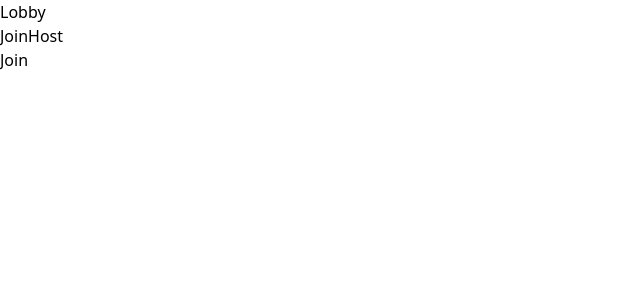
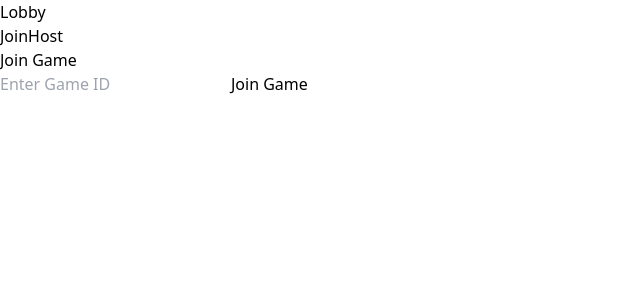
Before and after one commit to maticdremelj/Kraljevih15, a React (Vite) app in the folder boardgame/: page /lobby/join in a window 1280 px wide. Shown: the top 300 px of the page, without its empty margins (0-640 px from the left). Built offline with nearby package versions, Linux system fonts and the light colour scheme; no server answers.

Commit message:
Webrtc connection

```diff
--- a/boardgame/src/assets/Join.jsx
+++ b/boardgame/src/assets/Join.jsx
@@ -1,7 +1,97 @@
-const Join = () => (
-  <div>
-    Join
-  </div>
-);
+import { useEffect, useRef, useState } from "react";
+import { db } from "../firebaseConfig"; // ✅ Import Firestore instance
+import { doc, getDoc, setDoc } from "firebase/firestore";
+import { createPeerConnection, createAnswer } from "../webrtcUtils";
+
+const Join = () => {
+  const pcRef = useRef(null);
+  const [gameId, setGameId] = useState("");
+  const [error, setError] = useState(null);
+  const [isConnecting, setIsConnecting] = useState(false);
+  const [connected, setConnected] = useState(false);
+
+  useEffect(() => {
+    pcRef.current = createPeerConnection();
+
+    return () => {
+      if (pcRef.current) {
+        pcRef.current.close();
+        pcRef.current = null;
+      }
+    };
+  }, []);
+
+  const handleJoinGame = async () => {
+    setError(null);
+    setIsConnecting(true);
+
+    const pc = pcRef.current;
+    if (!pc || pc.signalingState === "closed") {
+      setError("PeerConnection is closed or not initialized.");
+      setIsConnecting(false);
+      return;
+    }
+
+    try {
+      const gameRef = doc(db, "games", gameId);
+      const gameSnapshot = await getDoc(gameRef);
+
+      if (!gameSnapshot.exists()) {
+        setError("Game ID not found.");
+        setIsConnecting(false);
+        return;
+      }
+
+      const gameData = gameSnapshot.data();
+      if (!gameData.offer) {
+        setError("No offer found for this Game ID.");
+        setIsConnecting(false);
+        return;
+      }
+
+      console.log("Offer received from Firestore:", gameData.offer);
+
+      // ✅ Set remote description (the host's offer)
+      await pc.setRemoteDescription(new RTCSessionDescription(gameData.offer));
+
+      // ✅ Create an answer
+      const answer = await createAnswer(pc);
+
+      // ✅ Save the answer to Firestore
+      await setDoc(gameRef, { answer }, { merge: true });
+
+      console.log("Answer created and sent to Firestore:", answer);
+      setConnected(true);
+    } catch (err) {
+      console.error("Failed to join game:", err);
+      setError(`Failed to join game: ${err.message}`);
+    } finally {
+      setIsConnecting(false);
+    }
+  };
+
+  return (
+    <div>
+      <h1>Join Game</h1>
+      <input
+        type="text"
+        placeholder="Enter Game ID"
+        value={gameId}
+        onChange={(e) => setGameId(e.target.value)}
+        className="border-2 p-2"
+      />
+      <button
+        onClick={handleJoinGame}
+        disabled={isConnecting || connected || !gameId}
+        className="border-2 ml-2"
+      >
+        {isConnecting ? "Connecting..." : "Join Game"}
+      </button>
+
+      {error && <p className="text-red-500">{error}</p>}
+      {connected && <p className="text-green-500">Connected to Host!</p>}
+    </div>
+  );
+};
 
 export default Join;
--- a/boardgame/src/webrtcUtils.js
+++ b/boardgame/src/webrtcUtils.js
@@ -31,3 +31,15 @@ export const createOffer = async (pc) => {
     console.error("Error creating offer:", error);
   }
 };
+
+export const createAnswer = async (pc) => {
+  try {
+    const answer = await pc.createAnswer();
+    await pc.setLocalDescription(answer);
+    console.log("Answer Created:", answer);
+    return answer;
+  } catch (error) {
+    console.error("Failed to create answer:", error);
+    throw error;
+  }
+};
```
